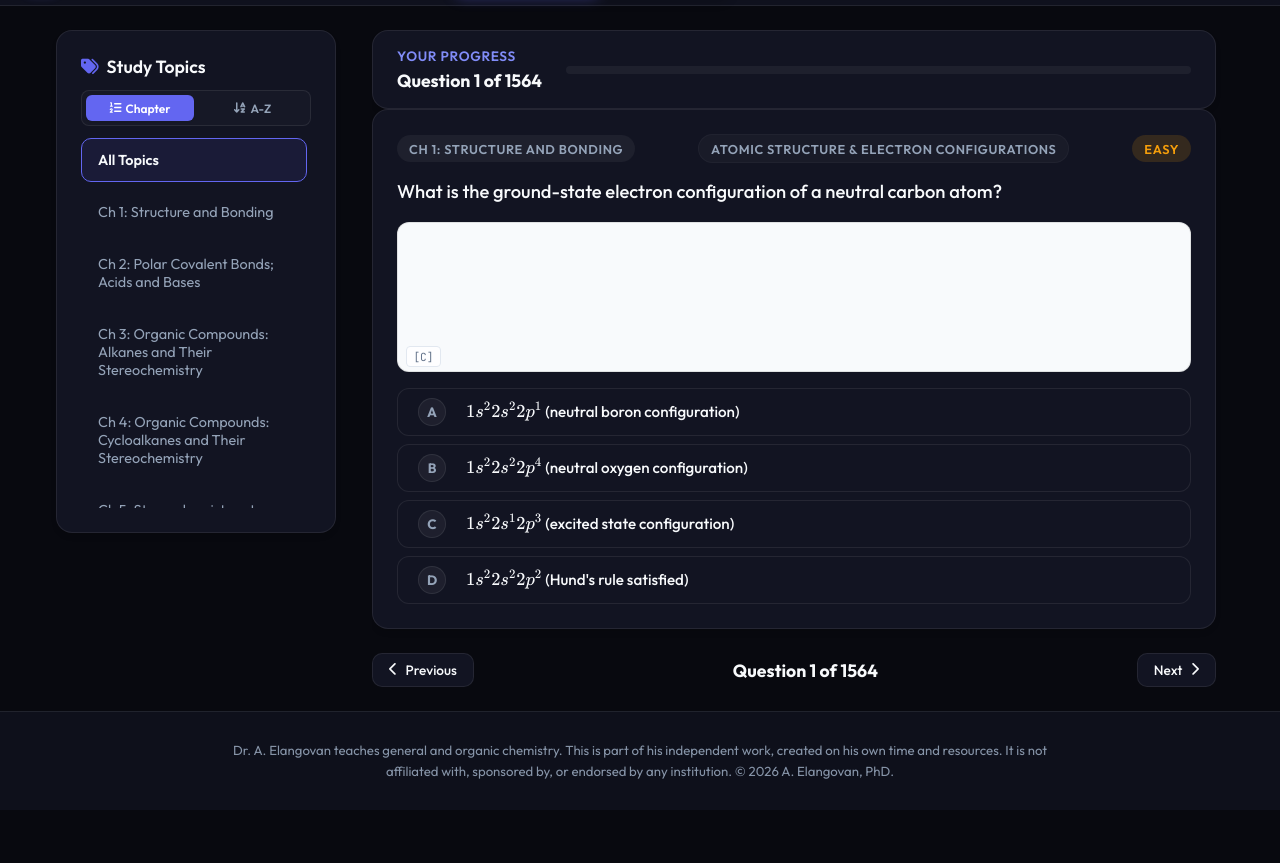
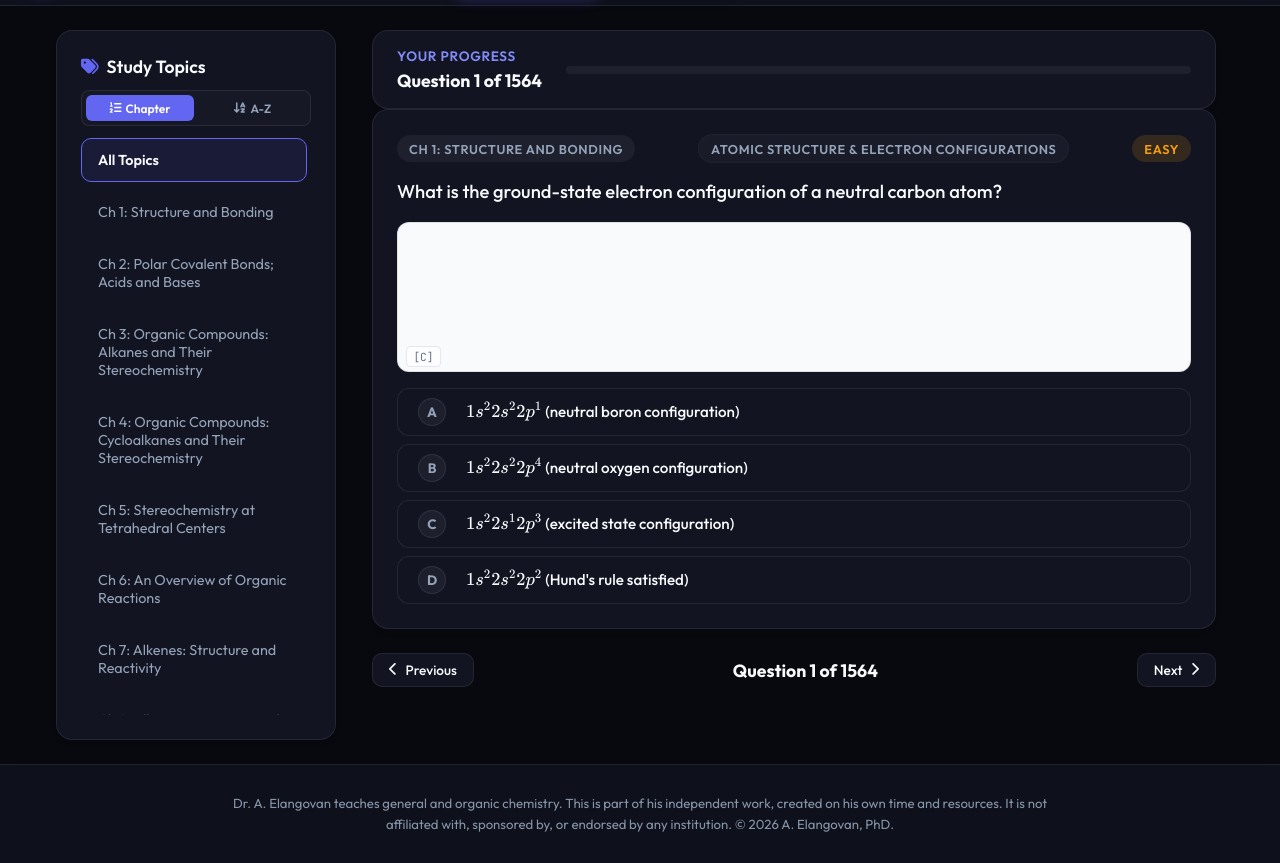
Before and after one commit to AElangovan-pcd/OChemExamPrApp, a website: page index.html in a window 1280 px wide. Both pictures are taken after a click on the button "Practice Mode". Shown: the part 51-914 px from the top of the page. Before the commit the page ends 862 px from the top, so only its background shows below. Drawn offline with nearby package versions, Linux system fonts and the light colour scheme.

Commit message:
Study Topics column stretches to the sidebar height (style.css 1.0.24, app.js 1.0.37)
.topic-list carried max-height: calc(100vh - 430px) above 961px. The 430 was left
over from a sidebar that had panels below this card; with the topic card alone it
reserved most of the screen and showed three and a half chapters above a screenful
of empty space, worse than the number suggests because chapter titles wrap to two
and three lines.

The number is gone rather than retuned. #sidebar-practice-content is a flex column
capped at calc(100vh - 90px), its .panel-card a flex column with min-height: 0, and
.topic-list flex: 1; min-height: 0; overflow-y: auto - so the card stretches to
whatever is left and the list scrolls inside it. At 1536x960 the list goes from 530
to 738 px, eight chapters instead of three and a half, ending 9 px above the
viewport bottom.

setAppMode('practice') now clears the inline display instead of writing 'block'. An
inline style beats the stylesheet, so the flex column would have survived the first
paint and then been destroyed the first time a student came back from the Mock tab.

Nothing changes below 961px, the Mock sidebar is untouched, and the layout holds
after repeated Practice/Mock round trips in both palettes.

```diff
--- a/app.js
+++ b/app.js
@@ -972,7 +972,10 @@ function setAppMode(mode) {
 
   if (practiceSidebar && mockSidebar && practiceWorkspace && mockWorkspace) {
     if (mode === 'practice') {
-      practiceSidebar.style.display = 'block';
+      // Clear the inline display rather than writing 'block': the stylesheet makes this a flex
+      // column above 961px so the topic card can stretch to the sidebar's height, and an inline
+      // 'block' would silently beat it every time the student came back from the Mock tab.
+      practiceSidebar.style.display = '';
       mockSidebar.style.display = 'none';
       practiceWorkspace.style.display = 'block';
       mockWorkspace.style.display = 'none';
--- a/index.html
+++ b/index.html
@@ -27,7 +27,7 @@
   <script>(function(){try{if(localStorage.getItem('ochem_theme')==='light'){document.documentElement.setAttribute('data-theme','light');}}catch(e){}})();</script>
 
   <!-- Custom CSS -->
-  <link rel="stylesheet" href="style.css?v=1.0.23">
+  <link rel="stylesheet" href="style.css?v=1.0.24">
 </head>
 <body>
 
@@ -255,6 +255,6 @@
   <script src="questions/ch29.js"></script>
   <script src="questions/ch30.js"></script>
   <script src="questions/ch31.js"></script>
-  <script src="app.js?v=1.0.36"></script>
+  <script src="app.js?v=1.0.37"></script>
 </body>
 </html>
--- a/style.css
+++ b/style.css
@@ -264,9 +264,30 @@ header {
   list-style: none;
 }
 
+/* The topic list fills the sidebar's height instead of stopping at a fixed one (instructor,
+   2026-09-06: the column "appears too compressed"). It used to be max-height: calc(100vh - 430px),
+   a number left over from when the practice sidebar carried panels below this card; with the card
+   alone, 430px of reserved chrome showed three and a half chapters above a screen of empty space.
+   The card now stretches to whatever is left under the sticky offset and the list scrolls inside it,
+   so there is no magic number to go stale the next time the sidebar changes. min-height: 0 on each
+   flex ancestor is what actually lets the list shrink and scroll -- a flex item's default
+   min-height: auto refuses to go below its content and the overflow lands on the page instead. */
 @media (min-width: 961px) {
+  #sidebar-practice-content {
+    display: flex;
+    flex-direction: column;
+    max-height: calc(100vh - 90px);
+  }
+
+  #sidebar-practice-content > .panel-card {
+    display: flex;
+    flex-direction: column;
+    min-height: 0;
+  }
+
   .topic-list {
-    max-height: calc(100vh - 430px);
+    flex: 1;
+    min-height: 0;
     overflow-y: auto;
     padding-right: 0.25rem;
   }
```
